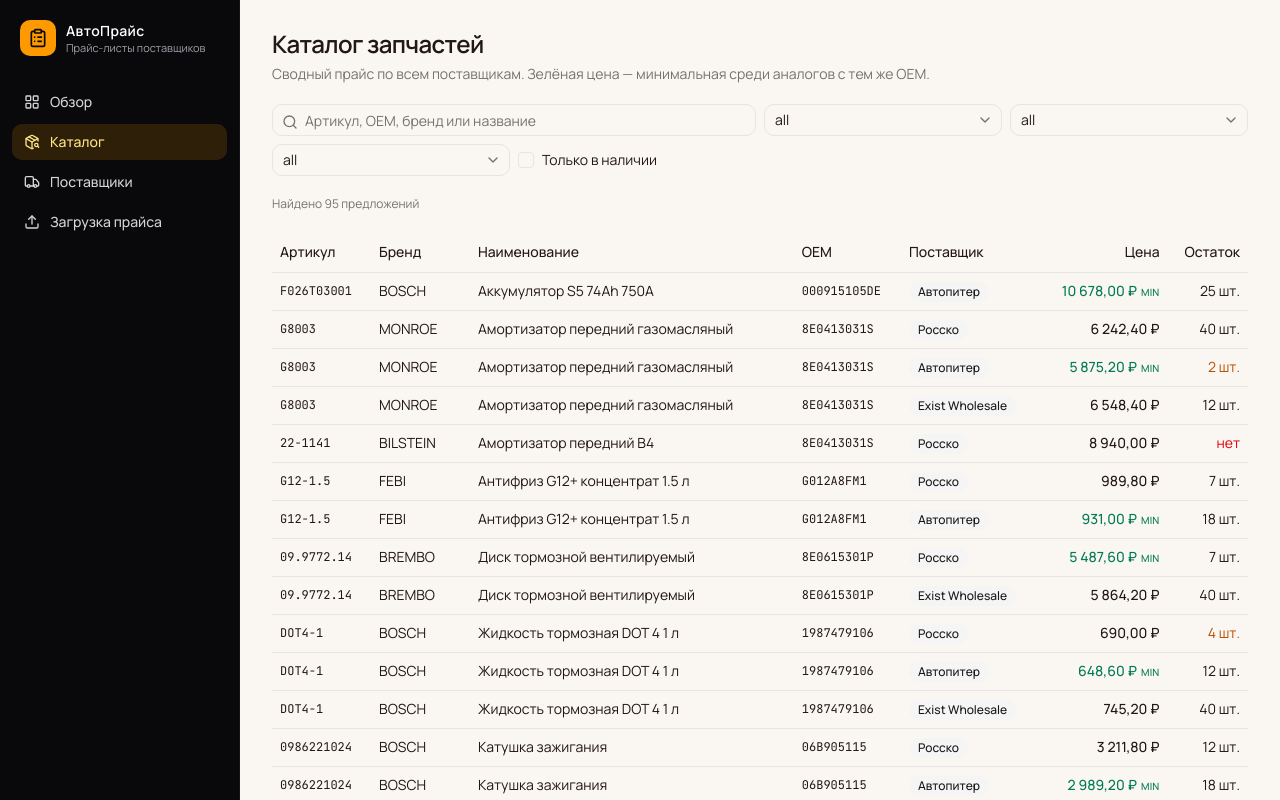
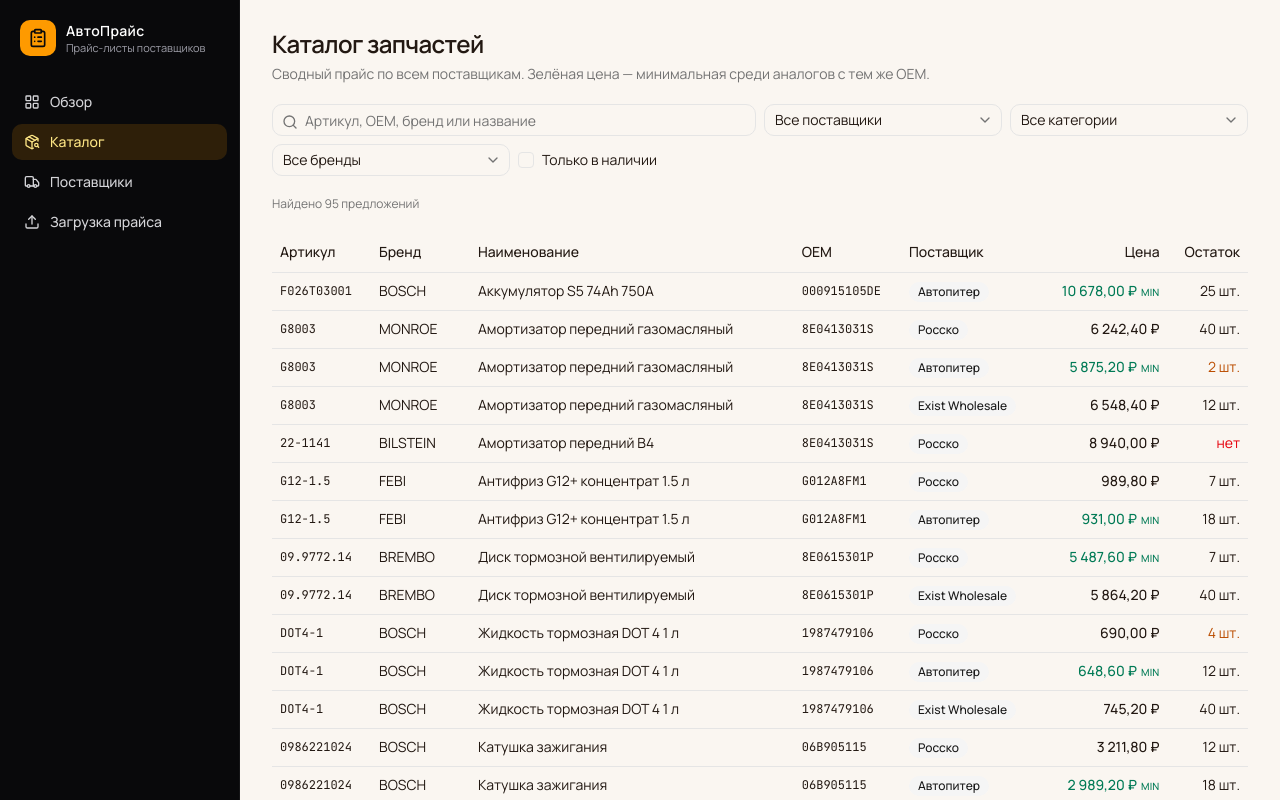
Before and after one commit to kianukos995-hash/sadparts, a Next.js app: page /catalog in a window 1280 px wide. Shown: the top 800 px of the page. Built offline with nearby package versions, Linux system fonts and the light colour scheme.

Commit message:
Show supplier and filter names in catalog selects
Base UI was rendering raw option values like all and sup-file in the closed select trigger.

Co-authored-by: kimbralmcnespey44 <kimbralmcnespey44@outlook.com>

```diff
--- a/src/app/catalog/page.tsx
+++ b/src/app/catalog/page.tsx
@@ -10,7 +10,6 @@ import {
   SelectContent,
   SelectItem,
   SelectTrigger,
-  SelectValue,
 } from "@/components/ui/select";
 import { OfferDrawer } from "@/components/offer-drawer";
 import { PartsTable } from "@/components/parts-table";
@@ -100,7 +99,11 @@ export default function CatalogPage() {
           }}
         >
           <SelectTrigger className="w-full">
-            <SelectValue placeholder="Поставщик" />
+            <span className="flex flex-1 truncate text-left">
+              {supplierId === "all"
+                ? "Все поставщики"
+                : (suppliers.find((item) => item.id === supplierId)?.name ?? "Поставщик")}
+            </span>
           </SelectTrigger>
           <SelectContent>
             <SelectItem value="all">Все поставщики</SelectItem>
@@ -121,7 +124,9 @@ export default function CatalogPage() {
           }}
         >
           <SelectTrigger className="w-full">
-            <SelectValue placeholder="Категория" />
+            <span className="flex flex-1 truncate text-left">
+              {category === "all" ? "Все категории" : category}
+            </span>
           </SelectTrigger>
           <SelectContent>
             <SelectItem value="all">Все категории</SelectItem>
@@ -142,7 +147,9 @@ export default function CatalogPage() {
           }}
         >
           <SelectTrigger className="w-full">
-            <SelectValue placeholder="Бренд" />
+            <span className="flex flex-1 truncate text-left">
+              {brand === "all" ? "Все бренды" : brand}
+            </span>
           </SelectTrigger>
           <SelectContent>
             <SelectItem value="all">Все бренды</SelectItem>
--- a/src/components/import-wizard.tsx
+++ b/src/components/import-wizard.tsx
@@ -96,7 +96,9 @@ export function ImportWizard() {
               }}
             >
               <SelectTrigger className="w-full">
-                <SelectValue placeholder="Выберите поставщика" />
+                <span className="flex flex-1 truncate text-left">
+                  {suppliers.find((item) => item.id === supplierId)?.name ?? "Выберите поставщика"}
+                </span>
               </SelectTrigger>
               <SelectContent>
                 {suppliers.map((item) => (
```
